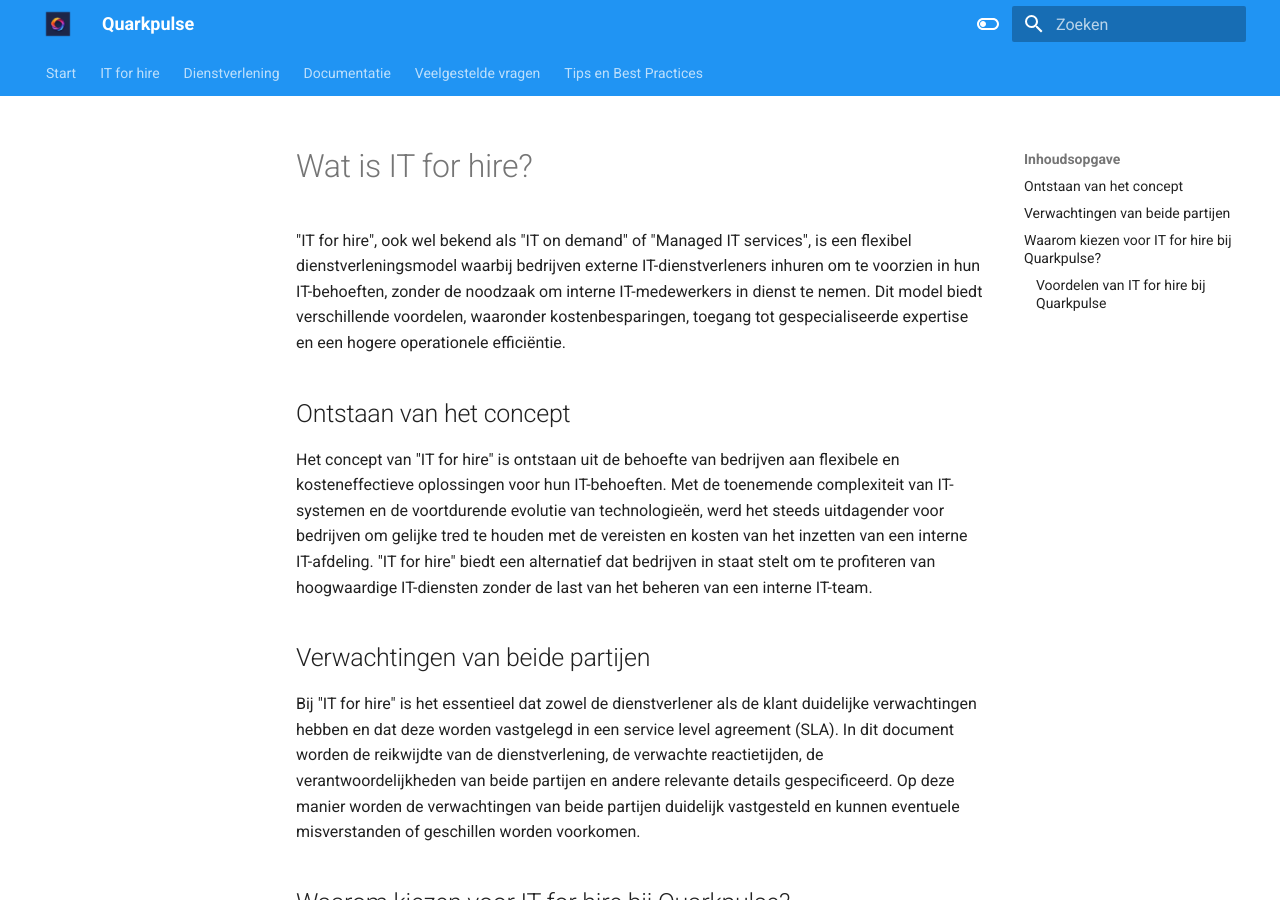
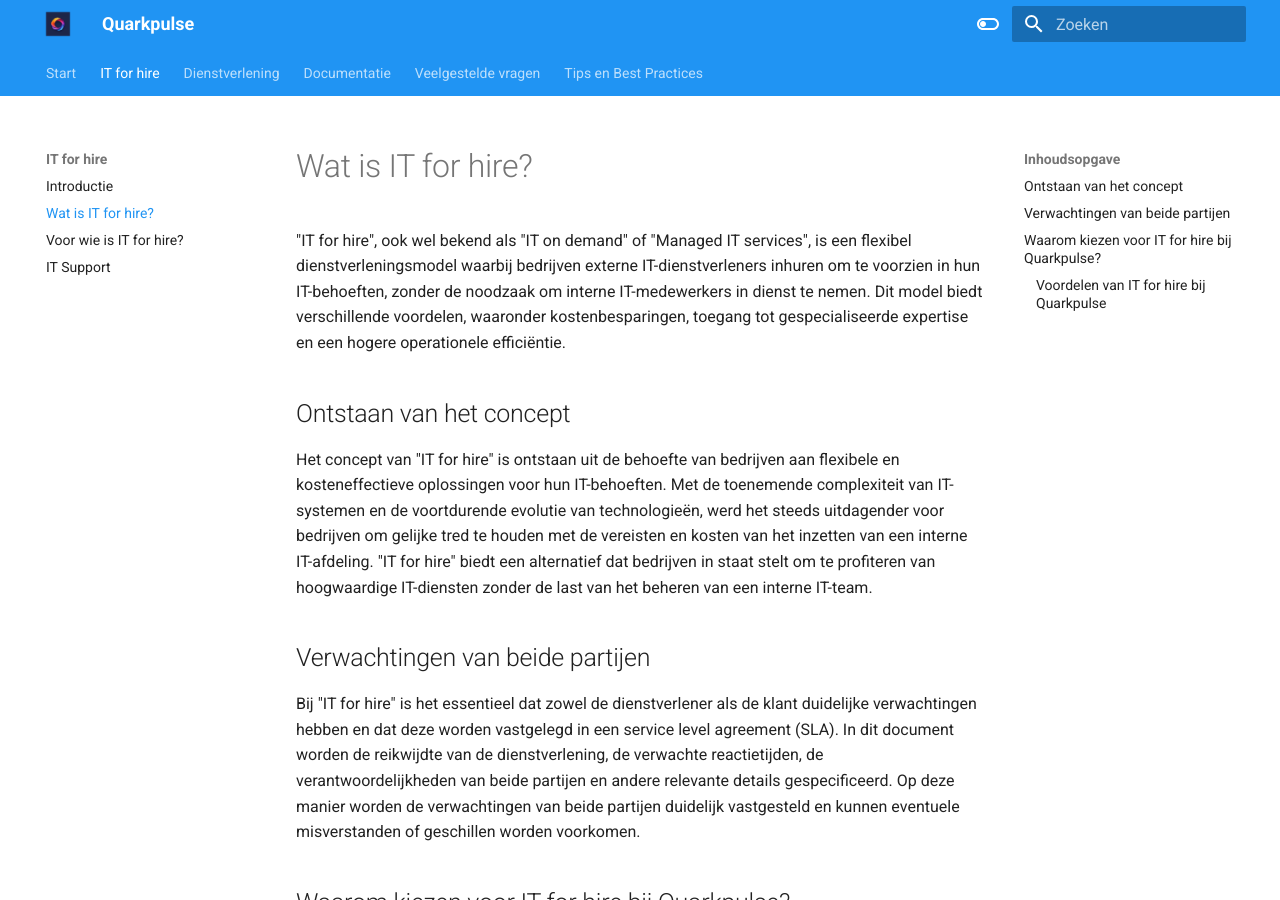
Before and after one commit to Quarkpulse/docs, an MkDocs documentation site: the page built from docs/IT for hire/wat-is.md, in a window 1280 px wide and 900 px high. Built offline with MkDocs 1.6.1 and Material for MkDocs 9.7.7, drawn with Linux system fonts in a browser that asks for light colours; some of the changed lines change nothing that is shown.

Commit message:
Update mkdocs.yml

```diff
--- a/mkdocs.yml
+++ b/mkdocs.yml
@@ -30,34 +30,34 @@ theme:
 nav:
   - 'Start': 'index.md'
   - 'IT for hire':
-    - 'Introductie': 'it-for-hire/introductie.md'
-    - 'Wat is IT for hire?': 'it-for-hire/wat-is.md'
-    - 'Voor wie is IT for hire?': 'it-for-hire/voor-wie.md'
-    - 'IT Support': 'it-for-hire/it-support.md'
+    - 'Introductie': 'IT for hire/introductie.md'
+    - 'Wat is IT for hire?': 'IT for hire/wat-is.md'
+    - 'Voor wie is IT for hire?': 'IT for hire/voor-wie.md'
+    - 'IT Support': 'IT for hire/it-support.md'
   - 'Dienstverlening':
-    - 'Introductie': 'dienstverlening/introductie.md'
-    - 'Wat zijn dienstverleningsmodellen?': 'dienstverlening/wat-zijn-modellen.md'
-    - 'Waarom Dienstverleningsmodellen gebruiken?': 'dienstverlening/waarom-modellen-gebruiken.md'
-    - 'Break en Fix Dienstverlening': 'dienstverlening/break-en-fix-dienstverlening.md'
-    - 'Maandelijkse IT Dienstverlening': 'dienstverlening/maandelijkse-it-dienstverlening.md'
-    - 'Onboarding proces': 'dienstverlening/onboarding-proces.md'
-    - 'Quarkpulse Support': 'dienstverlening/quarkpulse-support.md'
+    - 'Introductie': 'Dienstverlening/introductie.md'
+    - 'Wat zijn dienstverleningsmodellen?': 'Dienstverlening/wat-zijn-modellen.md'
+    - 'Waarom Dienstverleningsmodellen gebruiken?': 'Dienstverlening/waarom-modellen-gebruiken.md'
+    - 'Break en Fix Dienstverlening': 'Dienstverlening/break-en-fix-dienstverlening.md'
+    - 'Maandelijkse IT Dienstverlening': 'Dienstverlening/maandelijkse-it-dienstverlening.md'
+    - 'Onboarding proces': 'Dienstverlening/onboarding-proces.md'
+    - 'Quarkpulse Support': 'Dienstverlening/quarkpulse-support.md'
   - 'Documentatie':
-    - 'Inleiding': 'documentatie/inleiding.md'
-    - 'Netwerkconfiguratie': 'documentatie/netwerkconfiguratie.md'
-    - 'Serverbeheer': 'documentatie/serverbeheer.md'
-    - 'Cybersecurity': 'documentatie/cybersecurity.md'
-    - 'Cloudoplossingen': 'documentatie/cloudoplossingen.md'
-    - 'Overige documentatie': 'documentatie/overige-documentatie.md'
+    - 'Inleiding': 'Documentatie/inleiding.md'
+    - 'Netwerkconfiguratie': 'Documentatie/netwerkconfiguratie.md'
+    - 'Serverbeheer': 'Documentatie/serverbeheer.md'
+    - 'Cybersecurity': 'Documentatie/cybersecurity.md'
+    - 'Cloudoplossingen': 'Documentatie/cloudoplossingen.md'
+    - 'Overige documentatie': 'Documentatie/overige-documentatie.md'
   - 'Veelgestelde vragen':
-    - 'Algemene vragen': 'veelgestelde-vragen/algemene-vragen.md'
-    - 'Dienstverlening': 'veelgestelde-vragen/dienstverlening.md'
-    - 'Contact en support': 'veelgestelde-vragen/contact-support.md'
+    - 'Algemene vragen': 'Veelgestelde vragen/algemene-vragen.md'
+    - 'Dienstverlening': 'Veelgestelde vragen/dienstverlening.md'
+    - 'Contact en support': 'Veelgestelde vragen/contact-support.md'
   - 'Tips en Best Practices':
-    - 'IT Beheer Tips': 'tips/it-beheer-tips.md'
-    - 'Cybersecurity Best Practices': 'tips/cybersecurity-bestpractices.md'
-    - 'Productiviteit Tips': 'tips/productiviteit-tips.md'
-    - 'Technische Ondersteuning Tips': 'tips/technische-support-tips.md'
+    - 'IT Beheer Tips': 'Tips & Best Practices/it-beheer-tips.md'
+    - 'Cybersecurity Best Practices': 'Tips & Best Practices/cybersecurity-bestpractices.md'
+    - 'Productiviteit Tips': 'Tips & Best Practices/productiviteit-tips.md'
+    - 'Technische Ondersteuning Tips': 'Tips & Best Practices/technische-support-tips.md'
 
 extra:
   social:
```
